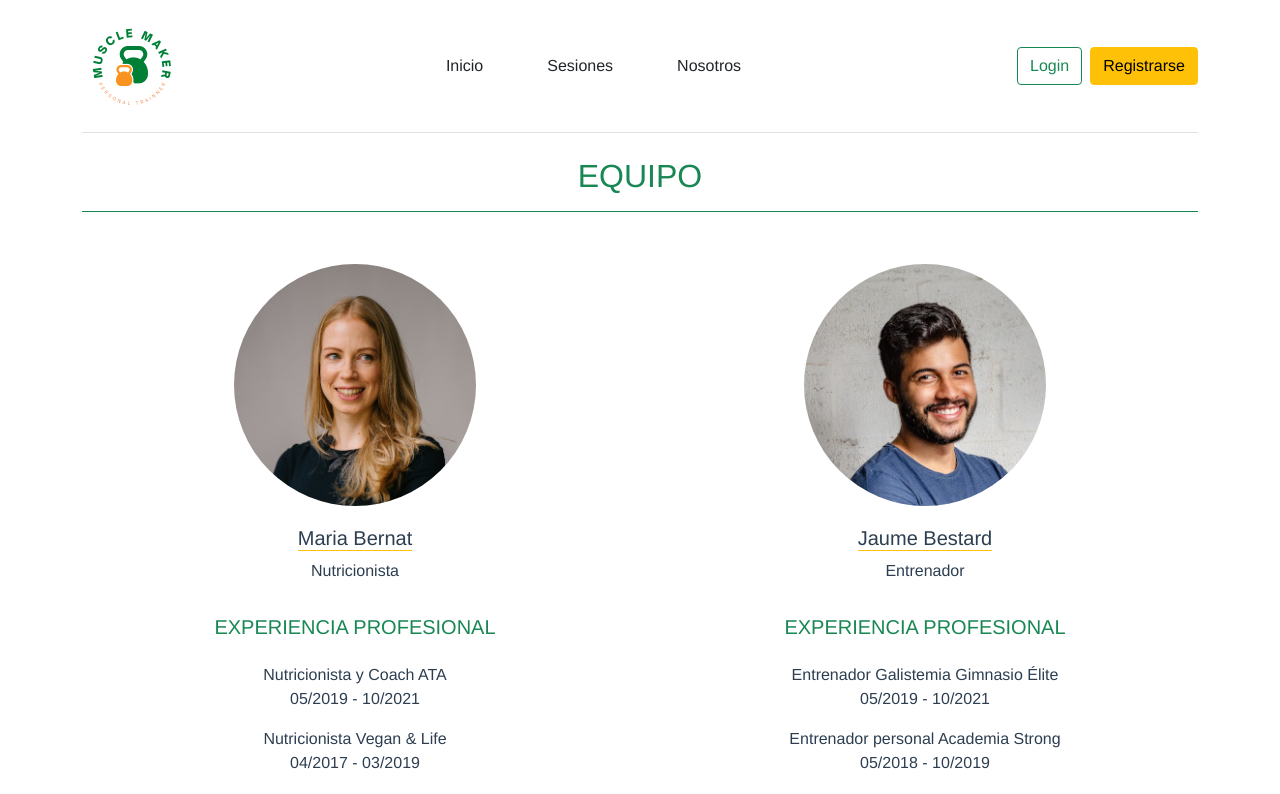
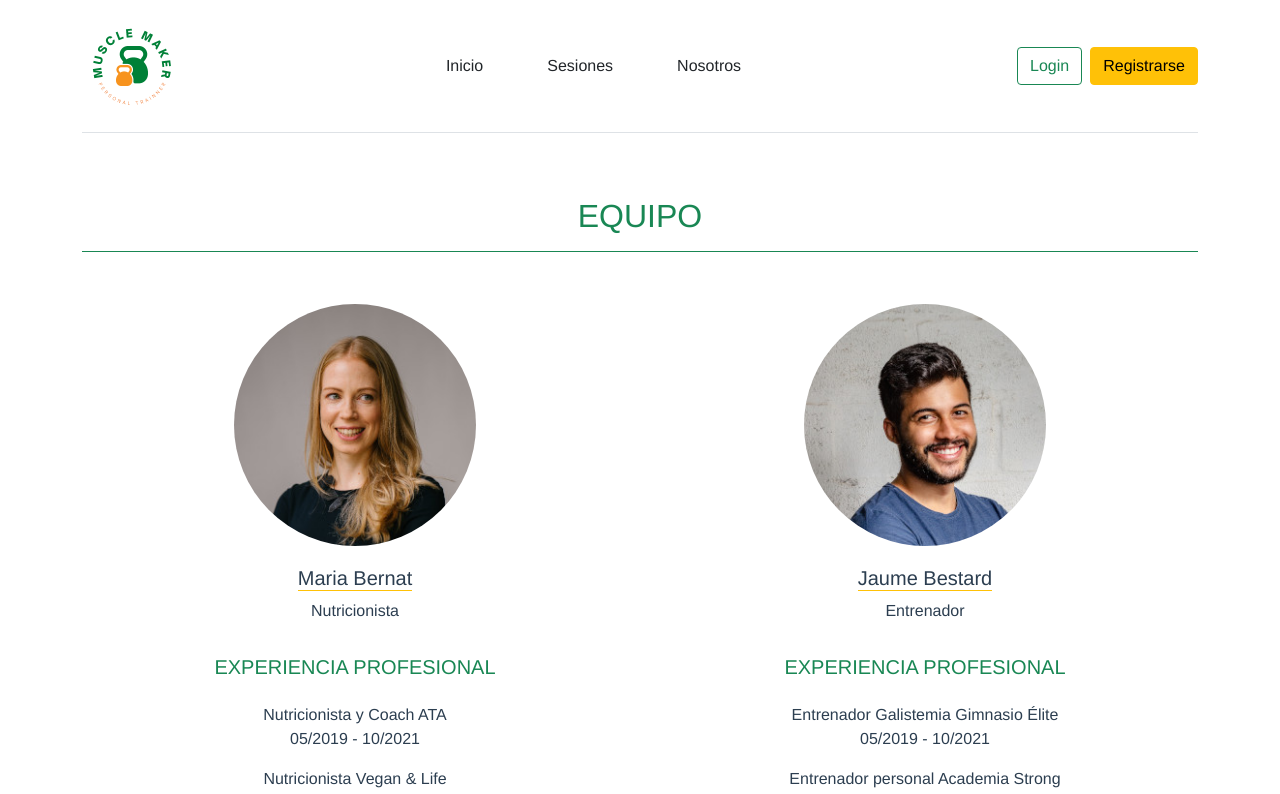
Before and after one commit to victoriapelaez/muscle-maker, a Vue app: page /about in a window 1280 px wide. Shown: the top 794 px of the page. Built offline with nearby package versions, Linux system fonts and the light colour scheme.

Commit message:
add margin top to title

```diff
--- a/src/views/About.vue
+++ b/src/views/About.vue
@@ -1,6 +1,6 @@
 <template>
   <div class="container m-auto">
-    <h2 class="col-12 mb-5 pb-3 text-center text-success border-bottom border-success">EQUIPO</h2>
+    <h2 class="col-12 my-5 py-3 text-center text-success border-bottom border-success">EQUIPO</h2>
     <div class="row">
       <div class="card col-12 col-md-6 border-0">
         <img
```
